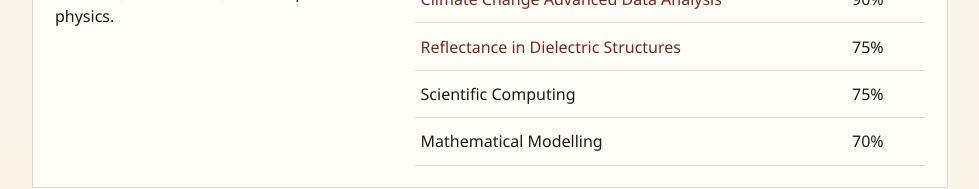
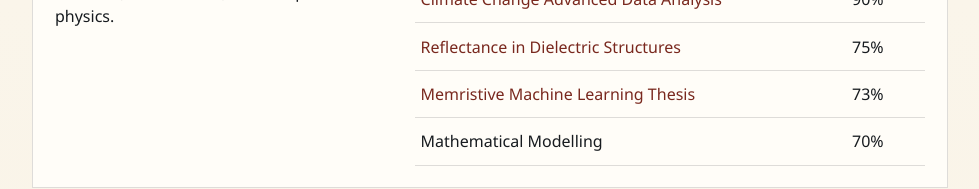
Before and after one commit to tabeeb09/oi.loftrop.com, a Next.js app: page / in a window 1280 px wide. Shown: the part 1608-1797 px from the top of the page, without its empty margins (294-1273 px from the left). Built offline with nearby package versions, Linux system fonts and the light colour scheme; no server answers.

Commit message:
Update memristive thesis grade

```diff
--- a/app/page.tsx
+++ b/app/page.tsx
@@ -9,7 +9,7 @@ const bestGrades = [
   { module: "Scientific Presentation", grade: "100%" },
   { module: "Climate Change Advanced Data Analysis", grade: "90%", href: "/climate_data_analysis" },
   { module: "Reflectance in Dielectric Structures", grade: "75%", href: "/reflectance" },
-  { module: "Scientific Computing", grade: "75%" },
+  { module: "Memristive Machine Learning Thesis", grade: "73%", href: "/neuromorphic" },
   { module: "Mathematical Modelling", grade: "70%" },
 ];
 
```
